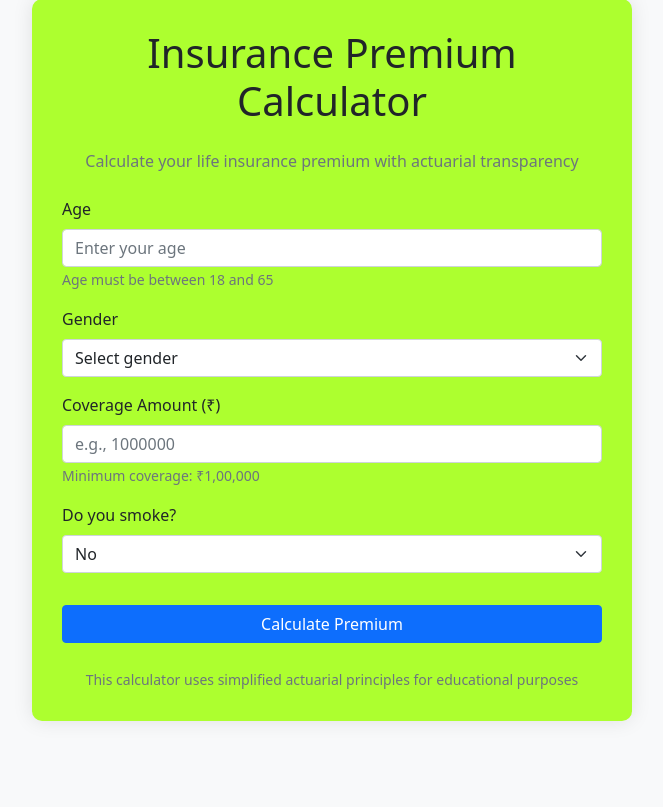
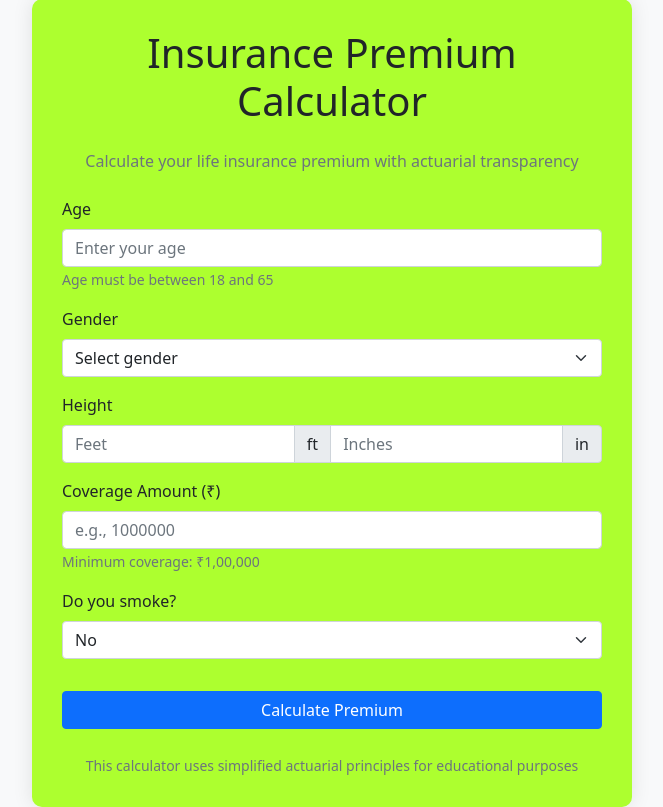
Before and after one commit to KrishS-02/insurance-premium-calculator, a Flask app: page / in a window 1280 px wide. Shown: the part 51-858 px from the top of the page, without its empty margins (308-971 px from the left). Before the commit the page ends 772 px from the top, so only its background shows below. Run offline with Flask 3, Linux system fonts and the light colour scheme.

Commit message:
Height Input

```diff
--- a/templates/index.html
+++ b/templates/index.html
@@ -46,6 +46,16 @@
                 </div>
 
                 <div class="mb-3">
+                    <label for="height" class="form-label">Height</label>
+                    <div class="input-group">
+                        <input type="number" class="form-control" id="height_feet" name="height_feet" placeholder="Feet" min="0" required>
+                        <span class="input-group-text">ft</span>
+                        <input type="number" class="form-control" id="height_inches" name="height_inches" placeholder="Inches" min="0" max="11" required>
+                        <span class="input-group-text">in</span>
+                    </div>
+                </div>
+
+                <div class="mb-3">
                     <label for="coverage" class="form-label">Coverage Amount (₹)</label>
                     <input type="number" class="form-control" id="coverage" name="coverage"
                            required step="100000" min="100000" placeholder="e.g., 1000000">
```
